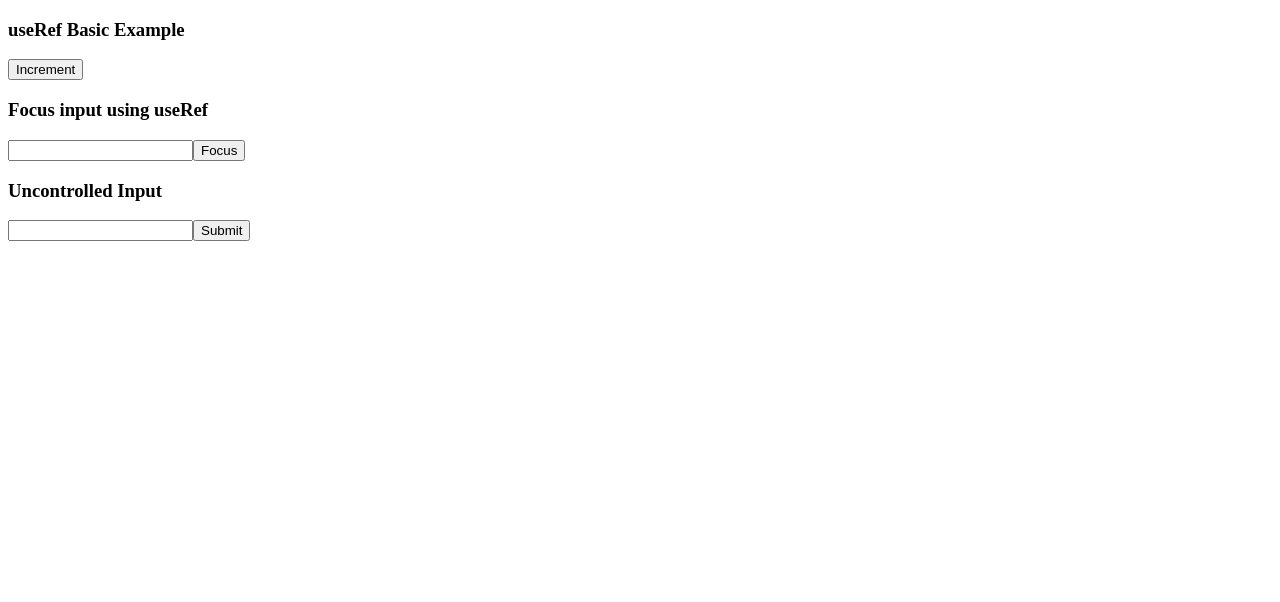
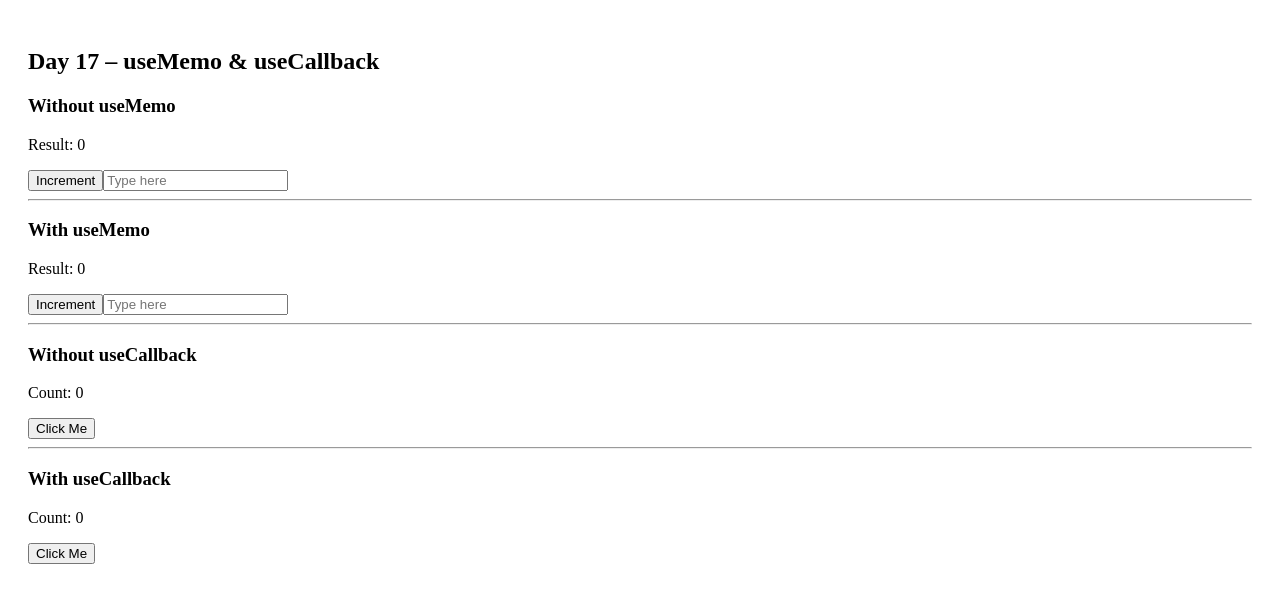
Before and after one commit to lokeshkumar72/react-practice-lab, a React (Vite) app: page / in a window 1280 px wide. Shown: the top 602 px of the page. Built offline with nearby package versions, Linux system fonts and the light colour scheme.

Commit message:
Day 17: Verified useMemo & useCallback behavior in browser

```diff
--- a/src/App.jsx
+++ b/src/App.jsx
@@ -1,13 +1,23 @@
-import UseRefBasic from "./components/UseRefBasic";
-import UseRefFocus from "./components/UseRefFocus";
-import UncontrolledInput from "./components/UncontrolledInput";
+import WithoutUseMemo from "./hooks/useMemo-useCallback/WithoutUseMemo";
+import WithUseMemo from "./hooks/useMemo-useCallback/WithUseMemo";
+import WithoutUseCallback from "./hooks/useMemo-useCallback/WithoutUseCallback";
+import WithUseCallback from "./hooks/useMemo-useCallback/WithUseCallback";
 
 function App() {
   return (
-    <div>
-      <UseRefBasic />
-      <UseRefFocus />
-      <UncontrolledInput />
+    <div style={{ padding: "20px" }}>
+      <h2>Day 17 – useMemo & useCallback</h2>
+
+      <WithoutUseMemo />
+      <hr />
+
+      <WithUseMemo />
+      <hr />
+
+      <WithoutUseCallback />
+      <hr />
+
+      <WithUseCallback />
     </div>
   );
 }
```
Also changed, not shown: src/hooks/useMemo-useCallback/README.md.
